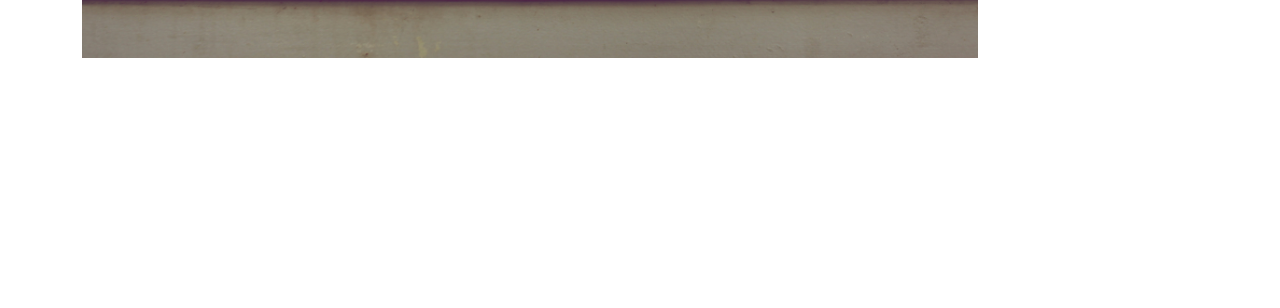
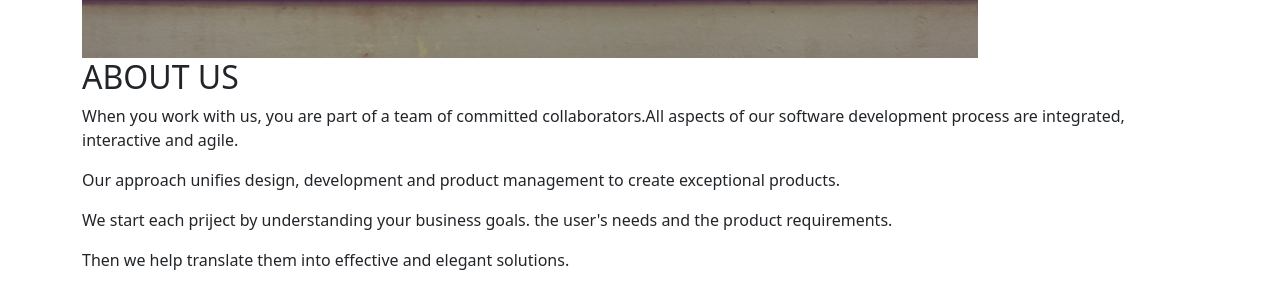
Before and after one commit to VincentGichohi/DelaniStudio, a plain HTML site: page index.html in a window 1280 px wide. Shown: the part 442-750 px from the top of the page. Drawn offline with nearby package versions, Linux system fonts and the light colour scheme.

Commit message:
added some texts to index page

```diff
--- a/index.html
+++ b/index.html
@@ -6,6 +6,7 @@
     <meta name="viewport" content="width=device-width, initial-scale=1.0">
     <link href="https://cdn.jsdelivr.net/npm/bootstrap@5.1.3/dist/css/bootstrap.min.css" rel="stylesheet" integrity="sha384-1BmE4kWBq78iYhFldvKuhfTAU6auU8tT94WrHftjDbrCEXSU1oBoqyl2QvZ6jIW3" crossorigin="anonymous">
     <link rel="stylesheet" href="css/script.css">
+    <!-- <meta name="viewport" content="width=device-width, initial-scale=1.0"> -->
     <title>Document</title>
 </head>
 <body>
@@ -20,6 +21,14 @@
             <img id="logo" src="images/logo/logo.png" alt="">
             <img id="mouse" src="images/mouse_click.png" alt="">
         </div>
+        <div class="after-header">
+            <h2>ABOUT US</h2>
+            <p>When you work with us, you are part of a team of committed collaborators.All aspects of our software development process are integrated, interactive and agile.</p>
+            <p>Our approach unifies design, development and product management to create exceptional products.</p>
+            <p>We start each priject by understanding your business goals. the user's needs and the product requirements.</p>
+            <p>Then we help translate them into effective and elegant solutions.</p>
+
+        </div>
     </div>
     <script src="https://cdn.jsdelivr.net/npm/bootstrap@5.1.3/dist/js/bootstrap.bundle.min.js" integrity="sha384-ka7Sk0Gln4gmtz2MlQnikT1wXgYsOg+OMhuP+IlRH9sENBO0LRn5q+8nbTov4+1p" crossorigin="anonymous"></script>
     <script src="https://cdn.jsdelivr.net/npm/@popperjs/core@2.10.2/dist/umd/popper.min.js" integrity="sha384-7+zCNj/IqJ95wo16oMtfsKbZ9ccEh31eOz1HGyDuCQ6wgnyJNSYdrPa03rtR1zdB" crossorigin="anonymous"></script>
```
